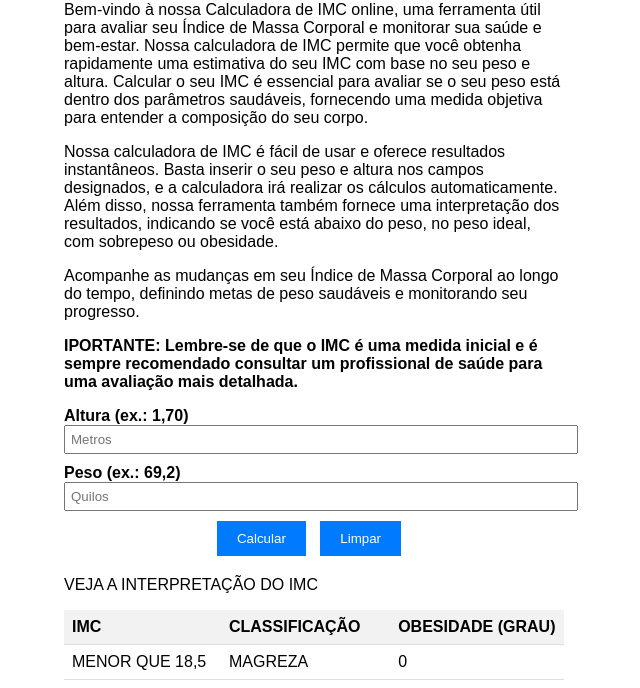
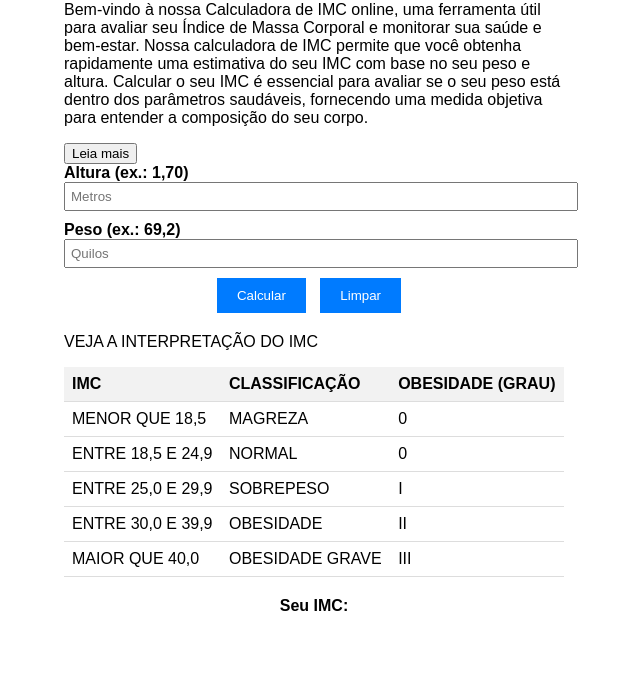
Before and after one commit to jonathatbusiness/imc-calc, a plain HTML site: page index.html in a window 1280 px wide. Shown: the part 107-795 px from the top of the page, without its empty margins (326-966 px from the left). Drawn offline with Linux system fonts and the light colour scheme.

Commit message:
code correction

```diff
--- a/assets/css/style.scss
+++ b/assets/css/style.scss
@@ -70,3 +70,7 @@ th {
     text-align: center;
     margin-bottom: 20px;
 }
+
+#hiddenText {
+    display: none;
+}
--- a/assets/javascript/script.js
+++ b/assets/javascript/script.js
@@ -14,3 +14,19 @@ function limparCampos() {
     document.getElementById('imcForm').reset();
     document.getElementById('imcResultado').innerText = "";
 }
+
+function exibirTexto() {
+    var texto = document.getElementById("hiddenText");
+    var botao = document.getElementById("readMore");
+
+
+    if (texto.style.display === "none") {
+        texto.style.display = "block";
+        botao.innerText = "Ocultar";
+
+    } else {
+        texto.style.display = "none";
+        botao.innerText = "Leia mais";
+
+    }
+}
--- a/index.html
+++ b/index.html
@@ -29,7 +29,7 @@
 
 
 
-    <script src="assets/script/script.js" defer></script>
+    <script src="assets/javascript/script.js" defer></script>
 </head>
 
 <body>
@@ -44,11 +44,15 @@
                 peso está dentro dos parâmetros saudáveis, fornecendo uma medida objetiva para entender a composição do
                 seu
                 corpo.</p>
+            <button id="readMore" onclick="exibirTexto()">Leia mais</button>
 
-            <p>Nossa calculadora de IMC é fácil de usar e oferece resultados instantâneos. Basta inserir o seu peso e
+            <div id="hiddenText">
+                <p>Nossa calculadora de IMC é fácil de usar e oferece resultados instantâneos. Basta inserir o seu peso
+                    e
                     altura nos campos designados, e a calculadora irá realizar os cálculos automaticamente. Além disso,
                     nossa
-                ferramenta também fornece uma interpretação dos resultados, indicando se você está abaixo do peso, no
+                    ferramenta também fornece uma interpretação dos resultados, indicando se você está abaixo do peso,
+                    no
                     peso
                     ideal, com sobrepeso ou obesidade.</p>
 
@@ -56,8 +60,9 @@
                     saudáveis e
                     monitorando seu progresso.</p>
 
-            <p><b>IPORTANTE: Lembre-se de que o IMC é uma medida inicial e é sempre recomendado consultar um
+                <p><b>IMPORTANTE: Lembre-se de que o IMC é uma medida inicial e é sempre recomendado consultar um
                         profissional de saúde para uma avaliação mais detalhada.</b></p>
+            </div>
 
 
         </div>
```
Also changed, not shown: assets/css/style.css, 1 other file. Lines whose indentation alone changed are shown as unchanged.
